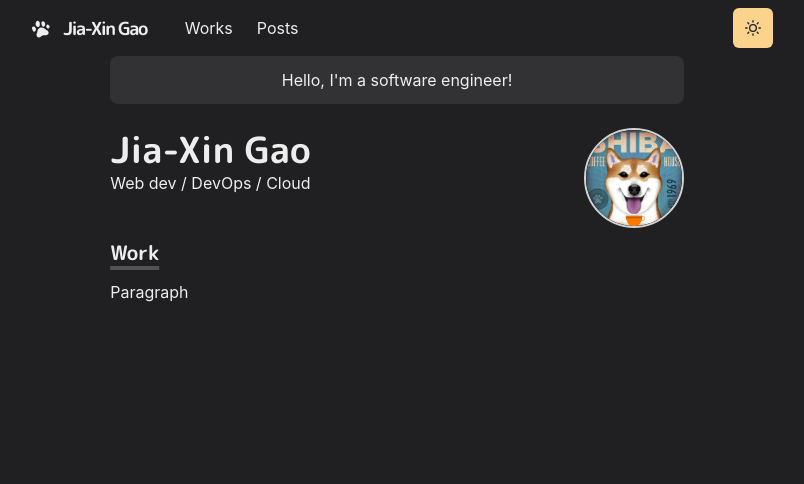
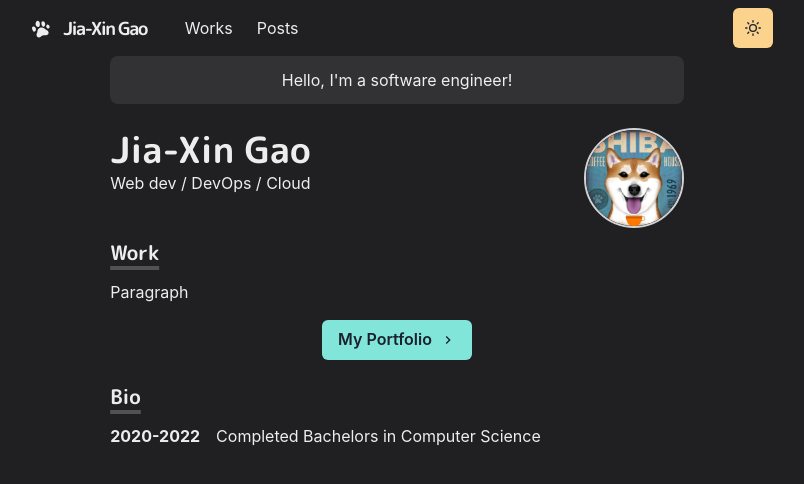
Before and after one commit to jx-gao/website, a Next.js app: page / in a window 1280 px wide. Shown: the top 484 px of the page, without its empty margins (243-1047 px from the left). Built offline with nearby package versions, Linux system fonts and the light colour scheme.

Commit message:
Added bio

```diff
--- /dev/null
+++ b/components/bio.js
@@ -0,0 +1,12 @@
+import { Box } from '@chakra-ui/react'
+import styled from '@emotion/styled'
+
+export const BioSection = styled(Box) `
+  padding-left: 3.4em;
+  text-indent: -3.4em;
+`
+
+export const BioYear = styled.span`
+  font-weight: bold;
+  margin-right: 1em;
+`
--- /dev/null
+++ b/components/paragraph.js
@@ -0,0 +1,7 @@
+import styled from '@emotion/styled'
+
+const Paragraph = styled.p`
+  text-align: justify;
+`
+
+export default Paragraph
--- a/pages/index.js
+++ b/pages/index.js
@@ -3,9 +3,14 @@ import {
   Box,
   Heading,
   Image,
-  useColorModeValue
+  useColorModeValue,
+  Button
 } from '@chakra-ui/react'
 import Section from '../components/sections'
+import Paragraph from '../components/paragraph'
+import { ChevronRightIcon } from '@chakra-ui/icons'
+import NextLink from 'next/link'
+import { BioSection, BioYear } from '../components/bio'
 
 const Page = () => {
   return (
@@ -48,7 +53,23 @@ const Page = () => {
         <Heading as="h3" variant="section-title">
           Work
         </Heading>
-        <p>Paragraph</p>
+        <Paragraph>Paragraph</Paragraph>
+        <Box align="center" my={4}>
+          <NextLink href="/works">
+            <Button rightIcon={<ChevronRightIcon />} colorScheme="teal">
+              My Portfolio
+            </Button>
+          </NextLink>
+        </Box>
+      </Section>
+      <Section delay={(0.2)}>
+        <Heading as="h3" variant="section-title" >
+          Bio
+        </Heading>
+        <BioSection>
+          <BioYear>2020-2022</BioYear>
+          Completed Bachelors in Computer Science
+        </BioSection>
       </Section>
     </Container>
   )
```
